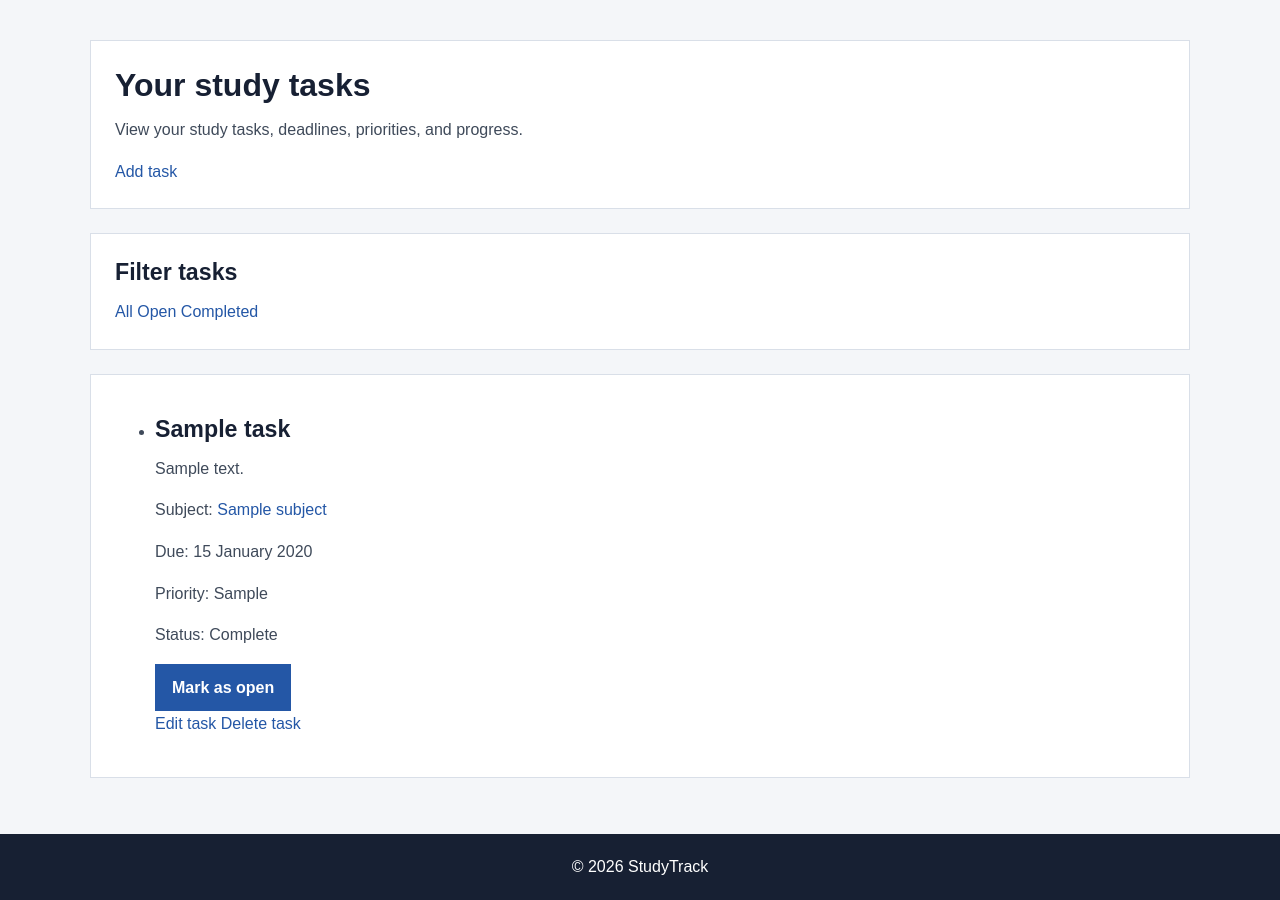
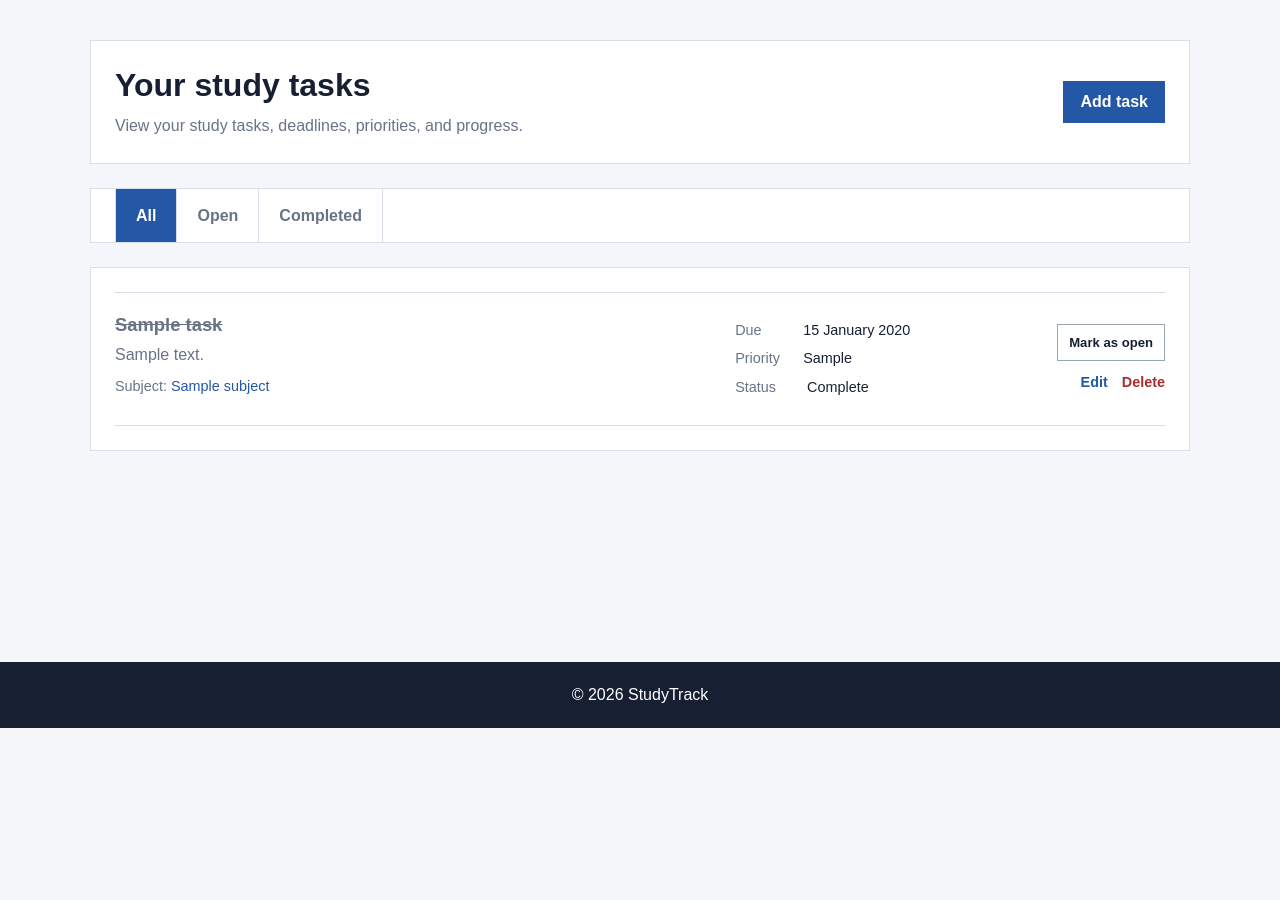
Before and after one commit to jalynch67/Database-Project---StudyTrack, a Flask app: page /tasks in a window 1280 px wide. Shown: the part 72-972 px from the top of the page. After the commit the page ends 800 px from the top, so only its background shows below. Run offline with Flask 3, Linux system fonts and the light colour scheme; tables that the repository leaves empty hold one stand-in row (values such as "Sample post").

Commit message:
Add task filtering and styling enhancements for improved task management

```diff
--- /dev/null
+++ b/static/css/tasks.css
@@ -0,0 +1,135 @@
+.task-filter-section {
+    padding-top: 0 !important;
+    padding-bottom: 0 !important;
+}
+
+.task-filters {
+    display: flex;
+    flex-wrap: wrap;
+}
+
+.task-filters a {
+    padding: 14px 20px;
+    border-right: 1px solid var(--colour-border);
+    color: var(--colour-muted);
+    font-weight: 700;
+}
+
+.task-filters a:first-child {
+    border-left: 1px solid var(--colour-border);
+}
+
+.task-filters a:hover {
+    background: #f4f6f9;
+    color: var(--colour-primary);
+    text-decoration: none;
+}
+
+.task-filters a.active {
+    background: var(--colour-primary);
+    color: #ffffff;
+}
+
+.task-list {
+    margin: 0;
+    padding: 0;
+    border-top: 1px solid var(--colour-border);
+    list-style: none;
+}
+
+.task-item {
+    padding: 20px 0;
+    display: grid;
+    grid-template-columns: minmax(0, 1.5fr) minmax(210px, 0.75fr) auto;
+    align-items: center;
+    gap: 24px;
+    border-bottom: 1px solid var(--colour-border);
+}
+
+.task-item-main h2 {
+    margin-bottom: 6px;
+    font-size: 1.15rem;
+}
+
+.task-item-main > p {
+    margin-bottom: 7px;
+}
+
+.task-subject-link {
+    color: var(--colour-muted);
+    font-size: 0.9rem;
+}
+
+.task-item-details {
+    display: grid;
+    gap: 5px;
+    color: var(--colour-heading);
+    font-size: 0.9rem;
+}
+
+.task-item-details p {
+    margin-bottom: 0;
+}
+
+.task-item-details span {
+    width: 68px;
+    display: inline-block;
+    color: var(--colour-muted);
+}
+
+.task-item-controls {
+    display: flex;
+    flex-direction: column;
+    align-items: flex-end;
+    gap: 10px;
+}
+
+.task-item-controls form {
+    margin: 0;
+}
+
+.task-complete .task-item-main h2 {
+    color: var(--colour-muted);
+    text-decoration: line-through;
+}
+
+.task-complete .task-item-main > p:not(.task-subject-link) {
+    color: var(--colour-muted);
+}
+
+@media (max-width: 850px) {
+    .task-item {
+        grid-template-columns: minmax(0, 1fr) auto;
+    }
+
+    .task-item-details {
+        grid-column: 1 / -1;
+        grid-row: 2;
+    }
+}
+
+@media (max-width: 700px) {
+    .task-filter-section {
+        padding: 0 !important;
+    }
+
+    .task-filters a {
+        flex: 1;
+        padding: 12px 10px;
+        text-align: center;
+    }
+
+    .task-item {
+        grid-template-columns: 1fr;
+        gap: 12px;
+    }
+
+    .task-item-details {
+        grid-column: auto;
+        grid-row: auto;
+    }
+
+    .task-item-controls {
+        align-items: flex-start;
+    }
+}
--- a/templates/base.html
+++ b/templates/base.html
@@ -8,6 +8,7 @@
     <title>{% block title %}StudyTrack{% endblock %}</title>
 
     <link rel="stylesheet" href="{{ url_for('static', filename='css/style.css') }}">
+    <link rel="stylesheet" href="{{ url_for('static', filename='css/tasks.css') }}">
 </head>
 
 <body>
@@ -18,18 +19,10 @@
             </a>
 
             <ul class="nav-links">
-                <li>
-                    <a href="{{ url_for('index') }}">Dashboard</a>
-                </li>
-                <li>
-                    <a href="{{ url_for('subjects') }}">Subjects</a>
-                </li>
-                <li>
-                    <a href="{{ url_for('tasks') }}">Tasks</a>
-                </li>
-                <li>
-                    <a href="{{ url_for('about') }}">About</a>
-                </li>
+                <li><a href="{{ url_for('index') }}">Dashboard</a></li>
+                <li><a href="{{ url_for('subjects') }}">Subjects</a></li>
+                <li><a href="{{ url_for('tasks') }}">Tasks</a></li>
+                <li><a href="{{ url_for('about') }}">About</a></li>
             </ul>
         </nav>
     </header>
@@ -47,8 +40,7 @@
         {% endif %}
         {% endwith %}
 
-        {% block content %}
-        {% endblock %}
+        {% block content %}{% endblock %}
     </main>
 
     <footer class="site-footer">
--- a/templates/tasks/list.html
+++ b/templates/tasks/list.html
@@ -3,94 +3,97 @@
 {% block title %}Tasks | StudyTrack{% endblock %}
 
 {% block content %}
-<section>
+<section class="page-intro">
+    <div>
         <h1>Your study tasks</h1>
+        <p>View your study tasks, deadlines, priorities, and progress.</p>
+    </div>
 
-    <p>
-        View your study tasks, deadlines, priorities, and progress.
-    </p>
-
-    <a href="{{ url_for('add_task') }}">Add task</a>
+    <a class="button button-primary" href="{{ url_for('add_task') }}">
+        Add task
+    </a>
 </section>
 
-<section>
-    <h2>Filter tasks</h2>
-
-    <nav aria-label="Task filters">
-        <a href="{{ url_for('tasks', status='all') }}">
-            All
-        </a>
-        <a href="{{ url_for('tasks', status='open') }}">
-            Open
-        </a>
-        <a href="{{ url_for('tasks', status='completed') }}">
-            Completed
-        </a>
+<section class="task-filter-section">
+    <nav class="task-filters" aria-label="Task filters">
+        <a class="{% if current_status == 'all' %}active{% endif %}" href="{{ url_for('tasks', status='all') }}">All</a>
+        <a class="{% if current_status == 'open' %}active{% endif %}"
+            href="{{ url_for('tasks', status='open') }}">Open</a>
+        <a class="{% if current_status == 'completed' %}active{% endif %}"
+            href="{{ url_for('tasks', status='completed') }}">Completed</a>
     </nav>
 </section>
 
 <section>
     {% if tasks %}
-    <ul>
+    <ul class="task-list">
         {% for task in tasks %}
-        <li>
+        <li class="task-item {% if task.is_complete %}task-complete{% endif %}">
+            <div class="task-item-main">
                 <h2>{{ task.title }}</h2>
 
                 {% if task.description %}
                 <p>{{ task.description }}</p>
                 {% else %}
-            <p>No description has been added.</p>
+                <p class="muted-text">No description has been added.</p>
                 {% endif %}
 
-            <p>
+                <p class="task-subject-link">
                     Subject:
                     <a href="{{ url_for('subject_detail', subject_id=task.subject.id) }}">
                         {{ task.subject.name }}
                     </a>
                 </p>
-            <p>Due: {{ task.due_date.strftime('%d %B %Y') }}</p>
-            <p>Priority: {{ task.priority|title }}</p>
+            </div>
 
-            {% if task.is_complete %}
-            <p>Status: Complete</p>
-            {% else %}
-            <p>Status: Open</p>
-            {% endif %}
+            <div class="task-item-details">
+                <p><span>Due</span>{{ task.due_date.strftime('%d %B %Y') }}</p>
+                <p><span>Priority</span>{{ task.priority|title }}</p>
+                <p>
+                    <span>Status</span>
+                    {% if task.is_complete %}Complete{% else %}Open{% endif %}
+                </p>
+            </div>
 
+            <div class="task-item-controls">
                 <form method="POST" action="{{ url_for('toggle_task', task_id=task.id) }}">
                     {% if task.is_complete %}
-                <button type="submit">Mark as open</button>
+                    <button class="button-small button-muted" type="submit">
+                        Mark as open
+                    </button>
                     {% else %}
-                <button type="submit">Mark as complete</button>
+                    <button class="button-small" type="submit">
+                        Mark complete
+                    </button>
                     {% endif %}
                 </form>
 
-            <p>
-                <a href="{{ url_for('edit_task', task_id=task.id) }}">
-                    Edit task
-                </a>
-
-                <a href="{{ url_for('delete_task', task_id=task.id) }}">
-                    Delete task
-                </a>
-            </p>
+                <div class="item-actions">
+                    <a href="{{ url_for('edit_task', task_id=task.id) }}">Edit</a>
+                    <a class="danger-link" href="{{ url_for('delete_task', task_id=task.id) }}">Delete</a>
+                </div>
+            </div>
         </li>
         {% endfor %}
     </ul>
     {% else %}
+    <div class="empty-state">
         {% if current_status == 'open' %}
         <h2>No open tasks</h2>
         <p>You do not currently have any open study tasks.</p>
+        <a class="button button-primary" href="{{ url_for('add_task') }}">Add task</a>
         {% elif current_status == 'completed' %}
         <h2>No completed tasks</h2>
         <p>You have not completed any study tasks yet.</p>
+        <a class="button button-outline" href="{{ url_for('tasks', status='open') }}">View open tasks</a>
         {% else %}
         <h2>No study tasks yet</h2>
-    <p>
-        Add a study task to start tracking your work and deadlines.
-    </p>
-    <a href="{{ url_for('add_task') }}">Add your first task</a>
+        <p>Add a study task to start tracking your work and deadlines.</p>
+        <a class="button button-primary" href="{{ url_for('add_task') }}">
+            Add your first task
+        </a>
         {% endif %}
+    </div>
     {% endif %}
 </section>
 {% endblock %}
```
Lines whose indentation alone changed are shown as unchanged.
